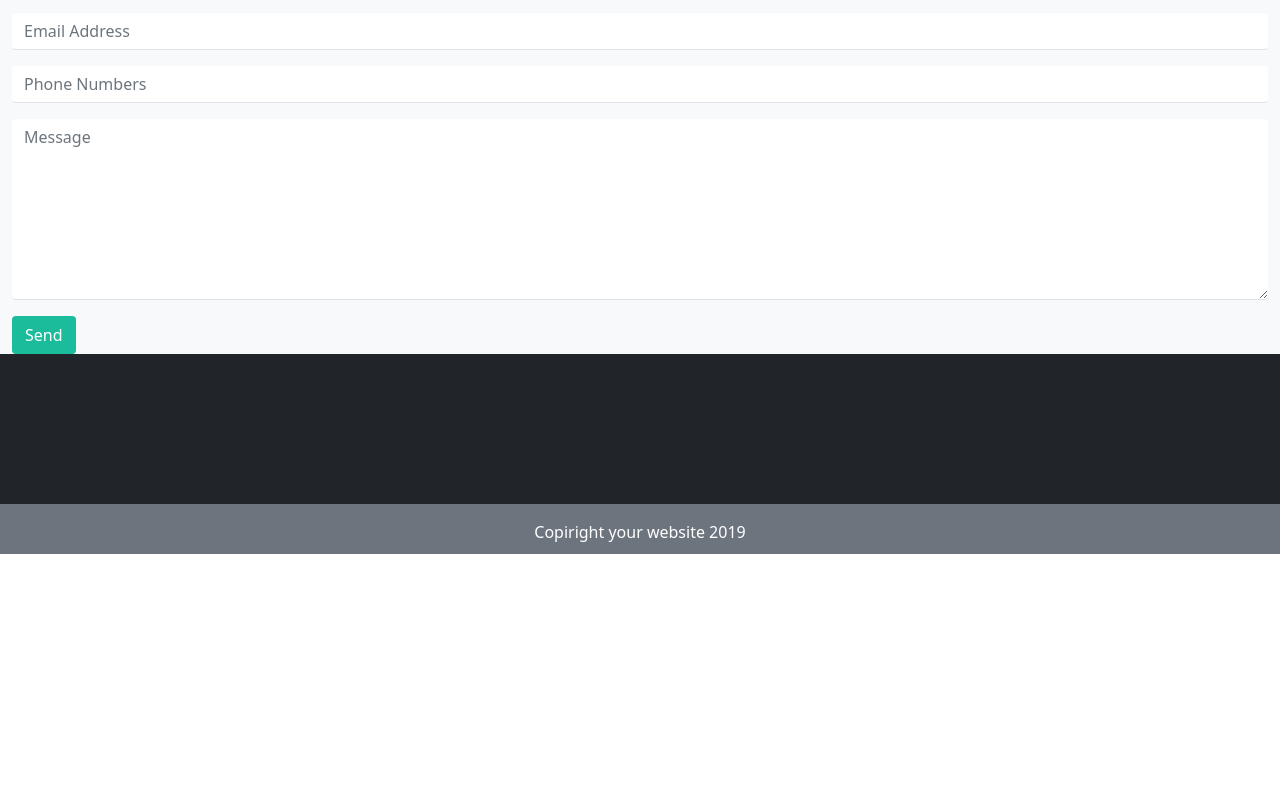
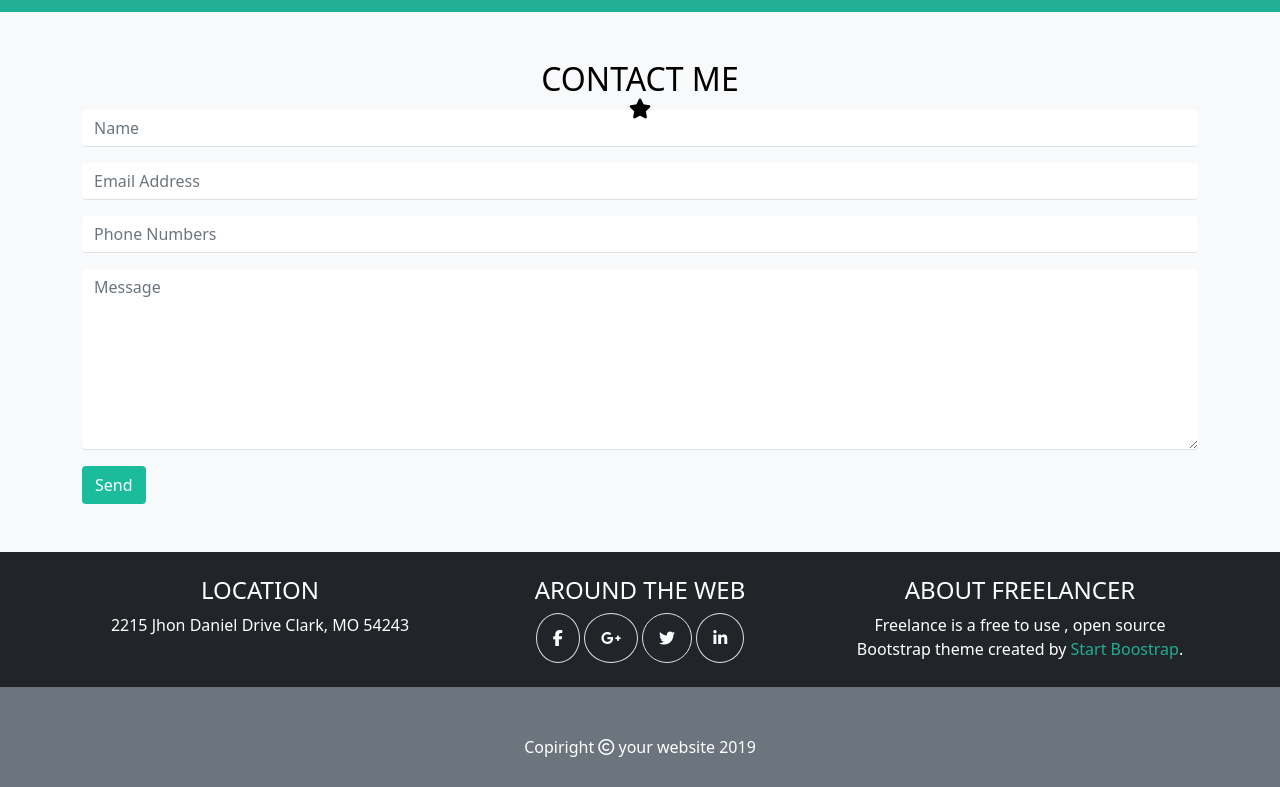
Before and after one commit to Dax2976/html-css-bootstrap-freelancer, a plain HTML site: page index.html in a window 1280 px wide. Shown: the part 1747-2534 px from the top of the page. Before the commit the page ends 2301 px from the top, so only its background shows below. Drawn offline with nearby package versions, Linux system fonts and the light colour scheme.

Commit message:
add footer need to fix color

```diff
--- a/css/style.css
+++ b/css/style.css
@@ -6,11 +6,11 @@
 
 
 :root{
-    background: rgba(26, 188, 156, 1);
-    background: rgba(44, 62, 80, 1);
-    background: rgba(32, 174, 148, 1);
+    --bg_primary: rgba(26, 188, 156, 1);
+    --bg_secondary: rgba(44, 62, 80, 1);
+    --succes: rgba(32, 174, 148, 1);
     background: rgba(51, 51, 51, 1);
-    background: rgba(58, 84, 109, 1);
+    --bg_blue: rgb(29, 61, 90);
     background: rgba(255, 255, 255, 1);
 
 }
@@ -44,21 +44,21 @@ header nav .nav-bar{
 
 
 #about{
-    height: 350px;
+    height: 500px;
     background-color: rgba(32, 174, 148, 1);
 }
 
-
+/*
 footer{
     height: 200px;
-}
+} */
 
-.container1{
+/* .container1{
     height: 150px;
-}
+} */
 
 .container2{
-    height: 50px;
+    height: 100px;
 }
 
 /* #contatti{
@@ -87,3 +87,12 @@ body{
 
 background-color: rgba(26, 188, 156, 1);
 }
+
+
+.succes{
+    color: var(--succes);
+}
+
+#bg_blue{
+    background-color: var(--bg_secondary);
+}
--- a/index.html
+++ b/index.html
@@ -44,7 +44,7 @@
       <main>
           <!-- jumbo -->
         <section id="jumbo">
-            <div class="container-fluid jumbo-cont">
+            <div class="container jumbo-cont">
 
             </div>
         </section>
@@ -113,7 +113,7 @@
                 <div class="star_divider d-flex align-items-center justify-content-center">
                     <i class="fa-solid fa-star fa-lg fa-fw mx-2 text-black"></i>
                   </div>
-                <div class="container-fluid bg">
+                <div class="container bg">
                     <form>
                         <div class="mb-3">
                           <input type="name" class="form-control border-0 border-bottom" id="exampleInputEmail1" aria-describedby="emailHelp" placeholder="Name">
@@ -127,7 +127,7 @@
                         <div class="mb-3">
                             <textarea class="form-control border-0 border-bottom" name="Message"  rows="7" placeholder="Message"></textarea>
                         </div>
-                        <button type="submit" class="btn bg_green text-white">Send</button>
+                        <button type="submit" class="btn bg_green text-white mb-5">Send</button>
                     </form>
 
                 </div>
@@ -136,13 +136,29 @@
       <!-- /site main -->
       <!-- site footer -->
       <footer class="bg-dark">
-          <div class="container-fluid container1">
-            <div class="col"></div>
-            <div class="col"></div>
-            <div class="col"></div>
+          <div class="container text-white text-center">
+              <div class="row">
+                    <div class="col-4 p-4">
+                        <h4 class="text-uppercase">Location</h4>
+                        <p>2215 Jhon Daniel Drive Clark, MO 54243</p>
+                    </div>
+                    <div class="col-4 p-4">
+                        <h4 class="text-uppercase">Around the Web</h4>
+                        <span>
+                            <i class="fa-brands fa-facebook-f border rounded-circle p-3"></i>
+                            <i class="fa-brands fa-google-plus-g border rounded-circle p-3"></i>
+                            <i class="fa-brands fa-twitter border rounded-circle p-3"></i>
+                            <i class="fa-brands fa-linkedin-in border rounded-circle p-3"></i>
+                        </span>
+                    </div>
+                    <div class="col-4 p-4">
+                        <h4 class="text-uppercase">About Freelancer</h4>
+                        <span>Freelance is a free to use , open source Bootstrap theme created by <span class="succes">Start Boostrap</span>.</span>
+                    </div>
+              </div>
           </div>
-          <div class="container-fluid bg-secondary container2 text-center pt-3">
-            <span>Copiright  your website 2019</span>
+          <div class="container-fluid bg-secondary container2 text-center pt-5 "id="bg_blue">
+            <span class="">Copiright <i class="fa-regular fa-copyright text-white"></i> your website 2019</span>
           </div>
 
       </footer>
```
